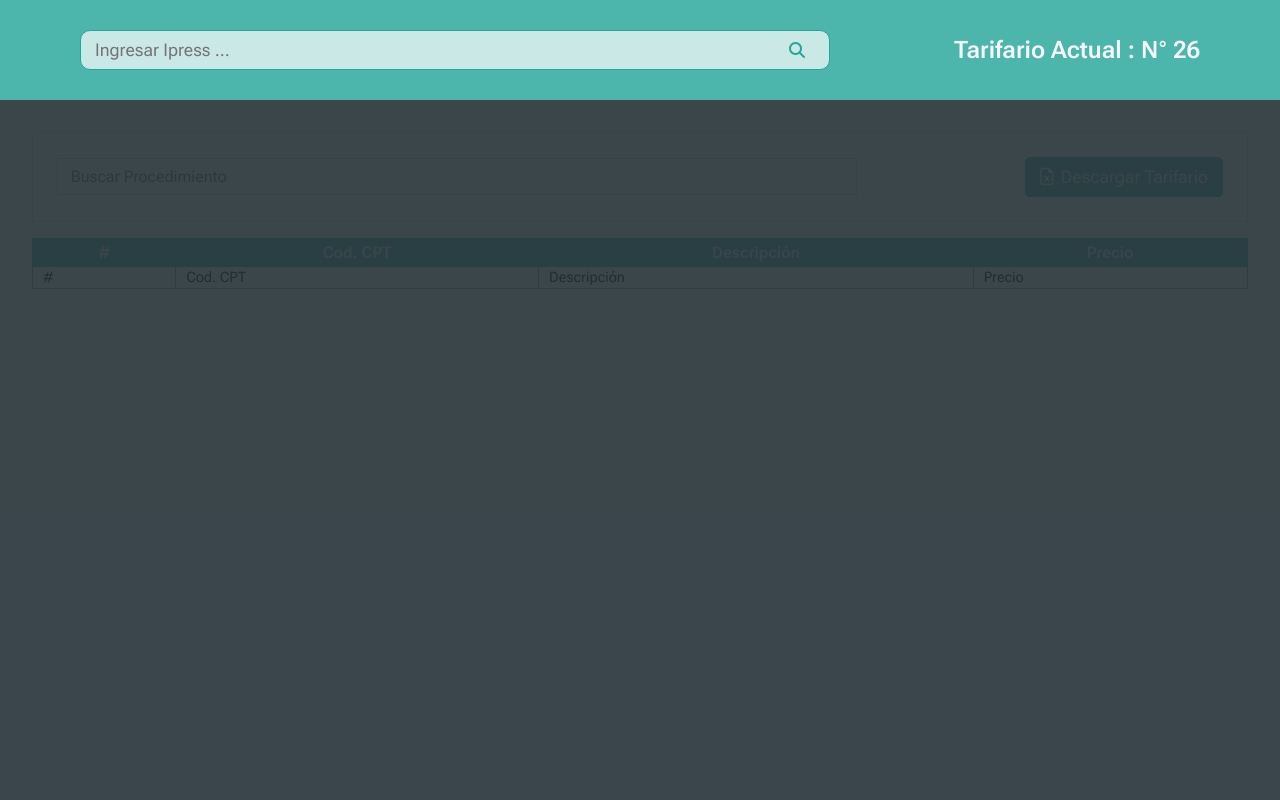
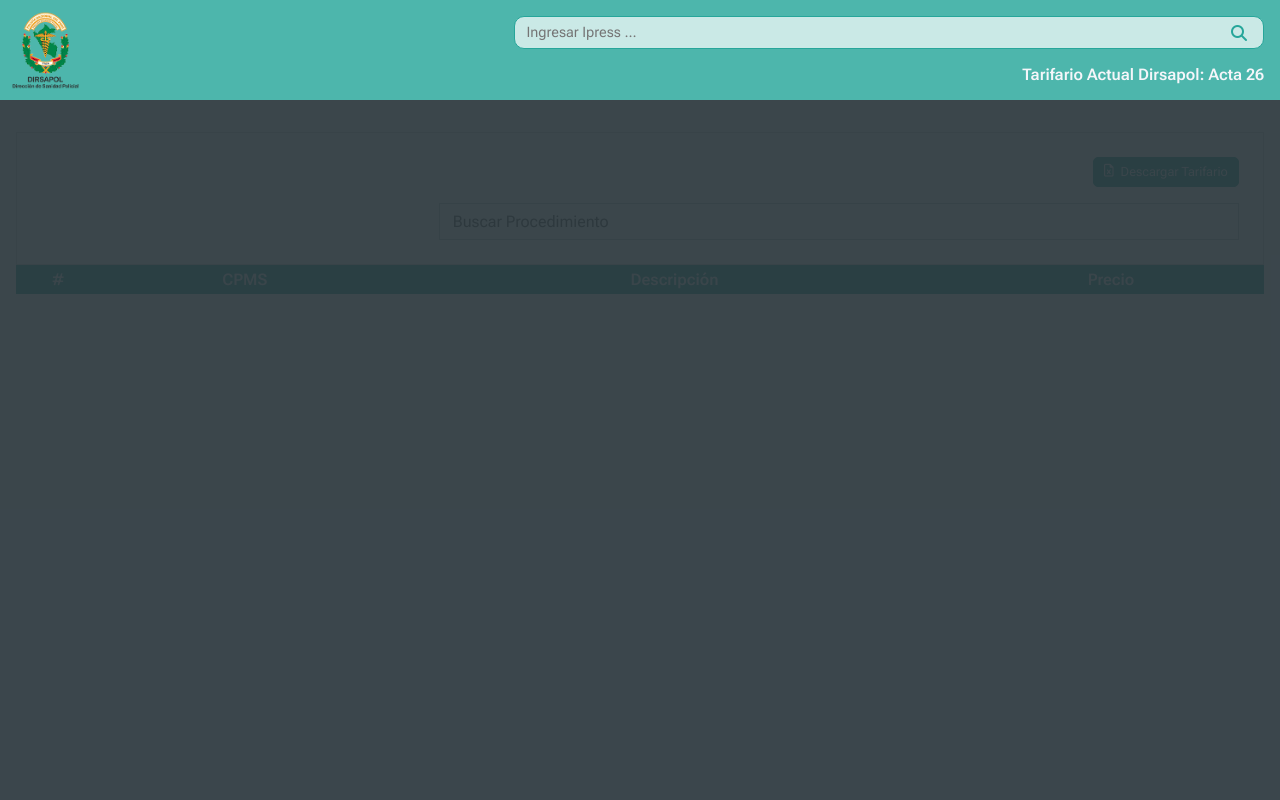
Before and after one commit to xZhask/tarifarioCpms, a PHP site: page / in a window 1280 px wide. Run offline with PHP 8.4, Linux system fonts and the light colour scheme; tables that the repository leaves empty or names only in its code hold one stand-in row (values such as "Sample post"); lists and menus that the app fills with data are empty; style sheets or scripts are compiled from the project's sources; some libraries are stand-ins or nearby versions.

Commit message:
SecondUp

```diff
--- a/App/controller/controller.php
+++ b/App/controller/controller.php
@@ -1,5 +1,6 @@
 <?php
 require_once '../models/ClsCpt.php';
+require_once '../models/ClsIpress.php';
 
 $accion = $_POST['accion'];
 controller($accion);
@@ -7,11 +8,17 @@
 function controller($accion)
 {
     $objProcedimiento = new ClsProcedimiento();
+    $objIpress = new ClsIpress();
 
     switch ($accion) {
+        case 'LISTAR_UNIDADES':
+            $listadoUnidades = $objIpress->ListarIpress();
+            $listadoUnidades = $listadoUnidades->fetchAll(PDO::FETCH_OBJ);
+            echo json_encode($listadoUnidades);
+            break;
         case 'LISTAR_TARIFARIO':
             $nvl = $_POST['nvlipress'];
-            $procedimientos = $objProcedimiento->FiltrarTarifario($nvl);
+            $procedimientos = $objProcedimiento->FiltrarTarifario("nvl$nvl");
             $procedimientos = $procedimientos->fetchAll(PDO::FETCH_OBJ);
             $tabla = '';
             $id = 1;
@@ -29,7 +36,7 @@
         case 'FILTRAR_PROCEDIMIENTO':
             $nvl = $_POST['nvlipress'];
             $filtro = $_POST['filtro'];
-            $procedimientos = $objProcedimiento->FiltrarProcedimiento($filtro, $nvl);
+            $procedimientos = $objProcedimiento->FiltrarProcedimiento($filtro, "nvl$nvl");
             $procedimientos = $procedimientos->fetchAll(PDO::FETCH_OBJ);
 
             $tabla = '';
--- a/App/models/ClsCpt.php
+++ b/App/models/ClsCpt.php
@@ -11,7 +11,7 @@
     }
     function FiltrarProcedimiento($filtro, $nvl)
     {
-        $sql = "select * from cpt where descripcion iLIKE :filtro and " . $nvl . "='SI'";
+        $sql = "SELECT * FROM cpt WHERE CONCAT(codigocpt,descripcion) LIKE :filtro AND " . $nvl . "='SI'";
         global $cnx;
         $parametros = [
             ':filtro' => '%' . $filtro . '%'
--- a/App/models/conexion.php
+++ b/App/models/conexion.php
@@ -1,12 +1,18 @@
 <?php
 try {
-    $manejador = 'pgsql';
+    $manejador = 'mysql';
     $servidor = 'localhost';
-    $usuario = 'odindeveloper_josue';
-    $pass = 'Yi@m!BSOI}hK';
-    $db = 'odindeveloper_dbcpt';
+    $usuario = 'root';
+    $pass = 'mysql';
+    $db = 'dbcpms';
+    /*$usuario = 'magusa_dirsapol';
+    $pass = '@hMI#~E2**-^';
+    $db = 'magusa_cpms';*/
     $cadena = "$manejador:host=$servidor;dbname=$db";
-    $cnx = new PDO($cadena, $usuario, $pass);
+    $cnx = new PDO($cadena, $usuario, $pass, [
+        PDO::ATTR_PERSISTENT => 'true',
+        PDO::MYSQL_ATTR_INIT_COMMAND => "SET NAMES 'utf8'",
+    ]);
     date_default_timezone_set('America/Lima');
 } catch (Exception $ex) {
     echo 'Error de acceso, informelo a la brevedad :' . $ex;
--- a/index.php
+++ b/index.php
@@ -1,17 +1,5 @@
-<?php
-require_once 'App/models/ClsIpress.php';
-$objIpress = new ClsIpress();
-$Ipress = $objIpress->ListarIpress();
-$Ipress = $Ipress->fetchAll(PDO::FETCH_OBJ);
-$array = [];
-foreach ($Ipress as $Ipres) {
-    $nombre = $Ipres->ipress;
-    array_push($array, $nombre);
-}
-?>
 <!DOCTYPE html>
 <html lang="es">
-
 <head>
     <meta charset="UTF-8">
     <meta http-equiv="X-UA-Compatible" content="IE=edge">
@@ -19,6 +7,7 @@
     <script src="https://kit.fontawesome.com/47b4aaa3bf.js" crossorigin="anonymous"></script>
     <link rel="stylesheet" href="resources/js/jquery-ui-1.13.1/jquery-ui.min.css">
     <link rel="stylesheet" href="resources/css/styles.css">
+    <link rel="icon" type="image/png" href="resources/img/icontarifario.png" />
     <title>Tarifario | Procedimientos</title>
 </head>
 
@@ -30,13 +19,15 @@
                 <input type="text" id="ipress" name="ipress" placeholder="Ingresar Ipress ...">
                 <i class="fa-solid fa-magnifying-glass"></i>
             </div>
-
-            <h2>Tarifario Actual : N° 26</h2>
+            <div class="cont-info-tarifario">
+                <h2>Tarifario Actual Dirsapol: Acta 26</h2>
+                <img src="resources/img/dirsapol.png" alt="">
+            </div>
         </header>
         <div class="section">
             <div class="bg-dark"></div>
             <div class="cont-search">
-                <input type="text" name="procedimiento" id="procedimiento" placeholder="Buscar Procedimiento" onkeyup="FiltrarProcedimientos()">
+                <input type="text" name="procedimiento" id="procedimiento" placeholder="Buscar Procedimiento">
                 <a type="button" id="btnExcel"><i class="fa-regular fa-file-excel"></i> Descargar Tarifario</a>
             </div>
             <div class="cont-table">
@@ -44,19 +35,13 @@
                     <thead>
                         <tr>
                             <th>#</th>
-                            <th>Cod. CPT</th>
+                            <th>CPMS</th>
                             <th>Descripción</th>
                             <th>Precio</th>
                         </tr>
                     </thead>
                     <tbody id="tbcpt">
                         <!--AJAX-->
-                        <tr>
-                            <td>#</td>
-                            <td>Cod. CPT</td>
-                            <td>Descripción</td>
-                            <td>Precio</td>
-                        </tr>
                     </tbody>
                 </table>
             </div>
@@ -66,29 +51,4 @@
 <script language="javascript" src="resources/js/jquery-3.6.0.min.js"></script>
 <script language="javascript" src="resources/js/jquery-ui-1.13.1/jquery-ui.min.js"></script>
 <script language="javascript" src="resources/js/functions.js"></script>
-<script>
-    $(document).ready(function() {
-        let ListaIpress = <?= json_encode($array); ?>;
-        $("#ipress").autocomplete({
-            source: ListaIpress,
-            select: function(event, item) {
-                nombreIpress = item.item.value;
-                nvlipress = mostrarNivel(nombreIpress)
-                $('#procedimiento').val('')
-                $.ajax({
-                    method: 'POST',
-                    url: 'App/controller/controller.php',
-                    data: {
-                        accion: 'LISTAR_TARIFARIO',
-                        nvlipress: nvlipress
-                    }
-                }).done(function(respuesta) {
-                    $('#tbcpt').html(respuesta);
-                    $('.bg-dark').css('display', 'none')
-                });
-            }
-        });
-    });
-</script>
-
 </html>
--- a/resources/css/styles.css
+++ b/resources/css/styles.css
@@ -39,6 +39,12 @@
     border: 1px solid rgba(0, 0, 0, .1);
     padding:  1.5em ;
     justify-content: space-between;
+    background-color : #fff;
+    transition: all ease .4s;
+    -webkit-transition: all ease .4s;
+    -moz-transition: all ease .4s;
+    -ms-transition: all ease .4s;
+    -o-transition: all ease .4s;
 }
 .section .cont-table{
     margin-top: 1em;
@@ -134,3 +140,82 @@
     left: 0;
     width: 100%;
 }
+.cont-table{
+    overflow: auto;
+    width: 100%;
+}
+.cont-table::-webkit-scrollbar {
+    width: 5px !important;
+    background-color: #26A69A;;
+  }
+.cont-table::-webkit-scrollbar-thumb {
+    background-color: #26A69A;;
+    border-radius: 10px;
+}
+.cont-info-tarifario{
+    display: flex;
+    align-items: center;
+    gap: 10px;
+}
+.cont-info-tarifario img{
+    height: 80px;
+}
+@media screen and (max-width: 1280px) {
+    header{
+        flex-direction: column;
+        padding: 1em;
+        align-items: flex-end;
+    }
+    header h2{
+        font-size: 1em;
+    }
+    header input{
+        font-size: .9em;
+    }
+    .cont-inputsearch{
+        width: 80%;
+    }
+    .cont-inputsearch i {
+        right: 1em;
+    }
+    .cont-search{
+        flex-direction: column-reverse;
+        align-items: flex-end;
+        gap: 1em;
+        padding: 1em;
+    }
+    .cont-search a{
+        font-size: .8em;
+    }
+    .section {
+        padding: 2em 1em;
+    }
+    .cont-table{
+        overflow: auto;
+        width: 100%;
+    }
+    .cont-table::-webkit-scrollbar {
+        width: 5px !important;
+        background-color: #26A69A;
+      }
+    .cont-table::-webkit-scrollbar-thumb {
+        background-color: #26A69A;
+        border-radius: 10px;
+    }
+    .cont-info-tarifario img{
+        position: absolute;
+        top: 10px;
+        left: 10px;
+    }
+}
+.fixed{
+    position: fixed;
+    top: 0;
+    left: 0;
+    right: 0;
+    background-color: rgba(255,255,255,.6) !important;
+    backdrop-filter: blur(5px) ;
+}
+.ui-menu-item{
+    padding: 5px 2px !important;
+}
--- a/resources/js/functions.js
+++ b/resources/js/functions.js
@@ -1,29 +1,84 @@
+const listadoUnidades = ListarUnidades();
+const nombreUnidades =  listadoUnidades.map(unidad=>unidad.ipress);
+let nivel;
+function ListarUnidades() {
+	let resultado;
+    $.ajax({
+        type: "POST",
+        url: 'App/controller/controller.php',
+        data: {
+            accion: 'LISTAR_UNIDADES',
+        },
+        async: false,
+		dataType: 'JSON',
+        error: function() {
+            alert("Error occured")
+        },
+		success:function(respuesta) {
+            resultado = respuesta;
+        },
+    });
+	return resultado;
+}
+
+$(document).ready(function() {
+	$("#ipress").autocomplete({
+		source: nombreUnidades,
+		select: function(event, item) {
+			let unidad = item.item.value;
+			let position = nombreUnidades.indexOf(unidad);
+			nivel = listadoUnidades[position].nivel;
+			console.log(nivel);
+			$('#procedimiento').val('')
+			$.ajax({
+				method: 'POST',
+				url: 'App/controller/controller.php',
+				data: {
+					accion: 'LISTAR_TARIFARIO',
+					nvlipress: nivel
+				}
+			}).done(function(respuesta) {
+				$('#tbcpt').html(respuesta);
+				$('.bg-dark').css('display', 'none')
+				document.getElementById('ipress').blur();
+				$('#btnExcel').prop('href', `resources/libraries/Excel/tarifario.php?nvl=${nivel}`);
+			});
+		}
+	});
+});
+
 function FiltrarProcedimientos() {
-	filtro = $('#procedimiento').val();
-	nvlipress = $('#nivelipress').val();
+	let filtro = $('#procedimiento').val();
 	$.ajax({
 		method: 'POST',
 		url: 'App/controller/controller.php',
 		data: {
 			accion: 'FILTRAR_PROCEDIMIENTO',
 			filtro: filtro,
-			nvlipress: nvlipress
+			nvlipress: nivel
 		}
 	}).done(function(respuesta) {
 		$('#tbcpt').html(respuesta);
 	});
 }
-function mostrarNivel(ipress) {
-	if (ipress === 'HOSPITAL NACIONAL PNP GRAL PNP LUIS N. SAENZ') nvl = 'nvl3';
-	else if (
-		ipress === 'HOSPITAL PNP "AUGUSTO B. LEGUIA"' ||
-		ipress === 'HOSPITAL GERIATRICO PNP SAN JOSE' ||
-		ipress === 'HOSPITAL REGIONAL POLICIAL CHICLAYO' ||
-		ipress === 'HOSPITAL REGIONAL POLICIAL AREQUIPA'
-	)
-		nvl = 'nvl2';
-	else nvl = 'nvl1';
-	$('#nivelipress').val(nvl);
-	$('#btnExcel').prop('href', 'resources/libraries/Excel/tarifario.php?nvl=' + nvl);
-	return nvl;
+const txtProcedimiento = document.querySelector('#procedimiento');
+txtProcedimiento.addEventListener('keyup',FiltrarProcedimientos);
+
+
+posicionarBuscador();
+
+$(window).scroll(function() {
+	posicionarBuscador();
+});
+
+function posicionarBuscador() {
+	var alturaHeader = $('header').outerHeight(true);
+
+	if ($(window).scrollTop() >= alturaHeader) {
+		$('.cont-search').addClass('fixed');
+		$('.cont-table').css('margin-top', '135px');
+	} else {
+		$('.cont-search').removeClass('fixed');
+		$('.cont-table').css('margin-top', '0');
+	}
 }
```
Also changed, not shown: resources/libraries/Excel/tarifario.php (+2 -7 lines), resources/img/dirsapol.png (added), resources/img/icontarifario.png (added).
